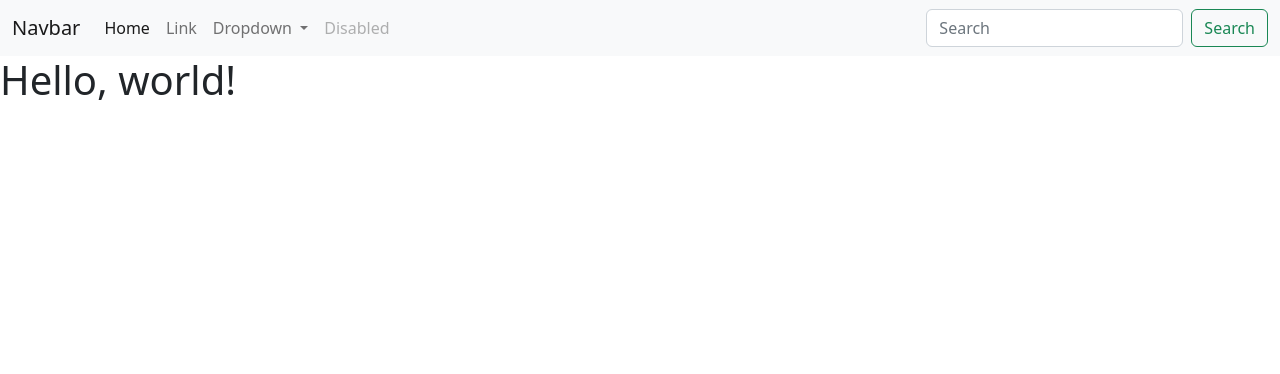
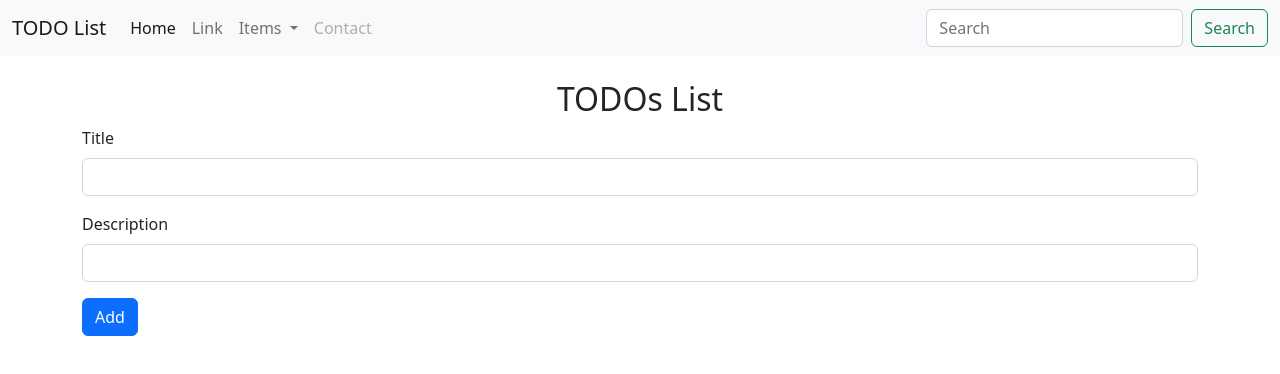
Before and after one commit to Muazzamkhan03/webToDo, a plain HTML site: page index.html in a window 1280 px wide. Drawn offline with nearby package versions, Linux system fonts and the light colour scheme.

Commit message:
Added root structure for to do list addition

```diff
--- a/index.html
+++ b/index.html
@@ -9,7 +9,7 @@
   <body>
     <nav class="navbar navbar-expand-lg bg-light">
     <div class="container-fluid">
-      <a class="navbar-brand" href="#">Navbar</a>
+      <a class="navbar-brand" href="#">TODO List</a>
       <button class="navbar-toggler" type="button" data-bs-toggle="collapse" data-bs-target="#navbarSupportedContent" aria-controls="navbarSupportedContent" aria-expanded="false" aria-label="Toggle navigation">
         <span class="navbar-toggler-icon"></span>
       </button>
@@ -23,7 +23,7 @@
           </li>
           <li class="nav-item dropdown">
             <a class="nav-link dropdown-toggle" href="#" role="button" data-bs-toggle="dropdown" aria-expanded="false">
-              Dropdown
+              Items
             </a>
             <ul class="dropdown-menu">
               <li><a class="dropdown-item" href="#">Action</a></li>
@@ -33,7 +33,7 @@
             </ul>
           </li>
           <li class="nav-item">
-            <a class="nav-link disabled">Disabled</a>
+            <a class="nav-link disabled">Contact</a>
           </li>
         </ul>
         <form class="d-flex" role="search">
@@ -43,6 +43,19 @@
       </div>
     </div>
   </nav>
-    <h1>Hello, world!</h1>
+    <div class="container my-4">
+        <h2 class="text-center">TODOs List</h2>
+        <form>
+            <div class="mb-3">
+              <label for="title" class="form-label">Title</label>
+              <input type="text" class="form-control" id="title" aria-describedby="emailHelp">
+            </div>
+            <div class="mb-3">
+              <label for="description" class="form-label">Description</label>
+              <input type="text" class="form-control" id="description">
+            </div>
+            <button type="submit" class="btn btn-primary">Add</button>
+          </form>
+    </div>
   </body>
 </html>
```
